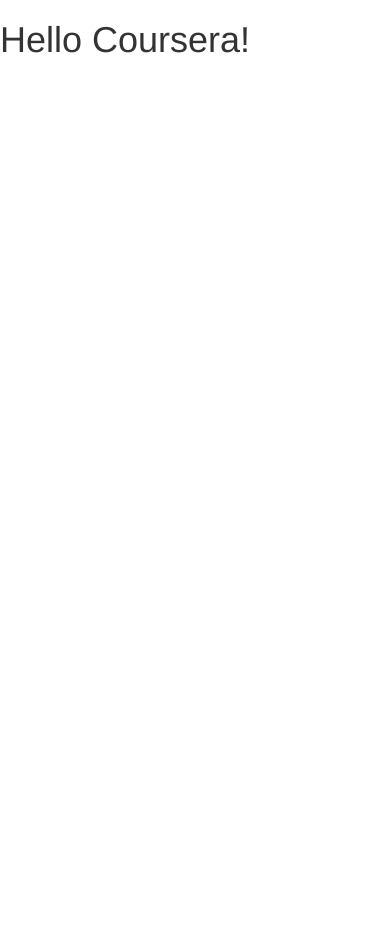
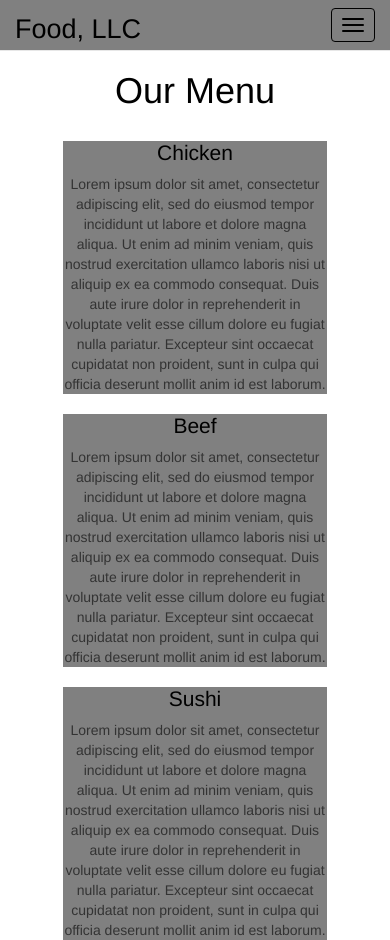
Before and after one commit to coursera-html-css-javascript-homework/week3-assignment, a plain HTML site: page assignment_solution/index.html in a window 390 px wide. Before the commit the page ends 844 px from the top, so only its background shows below. Drawn offline with Linux system fonts and the light colour scheme.

Commit message:
first attempt

```diff
--- a/assignment_solution/css/styles.css
+++ b/assignment_solution/css/styles.css
@@ -0,0 +1,63 @@
+/* overriding bootstrap default colors */
+
+h1, h2, h3, h4, h5, h6 {
+  color: black;
+}
+
+.navbar-default .navbar-nav>li>a {
+    color: black;
+}
+
+.navbar-default .navbar-toggle {
+    border-color: black;
+}
+
+.navbar-default .navbar-toggle .icon-bar {
+    background-color: black;
+}
+
+.navbar {
+  background-color: grey;
+}
+
+/* styling the navbar*/
+
+.navbar-brand > h1 {
+  margin: 0;
+  font-size: 1.5em;
+}
+
+@media (max-width: 767px) {
+  .navbar-nav li {
+    width: 100%;
+  }
+}
+
+.navbar > ul {
+  margin-top: auto;
+  margin-bottom: auto;
+}
+
+.navbar-nav a {
+  text-align: center;
+}
+
+
+/*styling the menu*/
+
+#menu {
+  margin: 0 auto;
+  width: 60%;
+}
+
+#menu * {
+  text-align: center;
+}
+
+#menu section {
+  background-color: grey;
+}
+
+h2 {
+  font-size: 1.5em;
+}
--- a/assignment_solution/index.html
+++ b/assignment_solution/index.html
@@ -18,7 +18,52 @@
   </head>
 <body>
 
-  <h1>Hello Coursera!</h1>
+  <header>
+    <nav class="navbar navbar-default navbar-static-top">
+      <div class="container-fluid">
+        <div class="navbar-header">
+          <a class="navbar-brand" href="#">
+            <h1>Food, LLC</h1>
+          </a>
+          <button type="button" class="navbar-toggle collapsed visible-xs" data-toggle="collapse" data-target="#bs-example-navbar-collapse-1" aria-expanded="false">
+            <span class="sr-only">Toggle navigation</span>
+            <span class="icon-bar"></span>
+            <span class="icon-bar"></span>
+            <span class="icon-bar"></span>
+        </button>
+        </div>
+
+      <div class="collapse navbar-collapse" id="bs-example-navbar-collapse-1">
+        <ul class="nav navbar-nav visible-xs">
+          <li class="dropdown"> <a href="#chicken_menu"> Chicken </a></li>
+          <li class="dropdown"> <a href="#beef_menu"> Beef </a></li>
+          <li class="dropdown"> <a href="#sushi_menu"> Sushi </a></li>
+        </ul>
+      </div>
+
+      </div>
+    </nav>
+  </header>
+
+<div id="menu">
+  <h1>Our Menu</h1>
+  <div class="row">
+    <section id="chicken_menu">
+      <h2>Chicken</h2>
+      Lorem ipsum dolor sit amet, consectetur adipiscing elit, sed do eiusmod tempor incididunt ut labore et dolore magna aliqua. Ut enim ad minim veniam, quis nostrud exercitation ullamco laboris nisi ut aliquip ex ea commodo consequat. Duis aute irure dolor in reprehenderit in voluptate velit esse cillum dolore eu fugiat nulla pariatur. Excepteur sint occaecat cupidatat non proident, sunt in culpa qui officia deserunt mollit anim id est laborum.
+    </section>
+    <section id="beef_menu">
+      <h2>Beef</h2>
+      Lorem ipsum dolor sit amet, consectetur adipiscing elit, sed do eiusmod tempor incididunt ut labore et dolore magna aliqua. Ut enim ad minim veniam, quis nostrud exercitation ullamco laboris nisi ut aliquip ex ea commodo consequat. Duis aute irure dolor in reprehenderit in voluptate velit esse cillum dolore eu fugiat nulla pariatur. Excepteur sint occaecat cupidatat non proident, sunt in culpa qui officia deserunt mollit anim id est laborum.
+    </section>
+    <section id="sushi_menu">
+      <h2>Sushi</h2>
+      Lorem ipsum dolor sit amet, consectetur adipiscing elit, sed do eiusmod tempor incididunt ut labore et dolore magna aliqua. Ut enim ad minim veniam, quis nostrud exercitation ullamco laboris nisi ut aliquip ex ea commodo consequat. Duis aute irure dolor in reprehenderit in voluptate velit esse cillum dolore eu fugiat nulla pariatur. Excepteur sint occaecat cupidatat non proident, sunt in culpa qui officia deserunt mollit anim id est laborum.
+    </section>
+  </div>
+</div>
+
+
 
   <!-- jQuery (Bootstrap JS plugins depend on it) -->
   <script src="js/jquery-1.11.3.min.js"></script>
```
